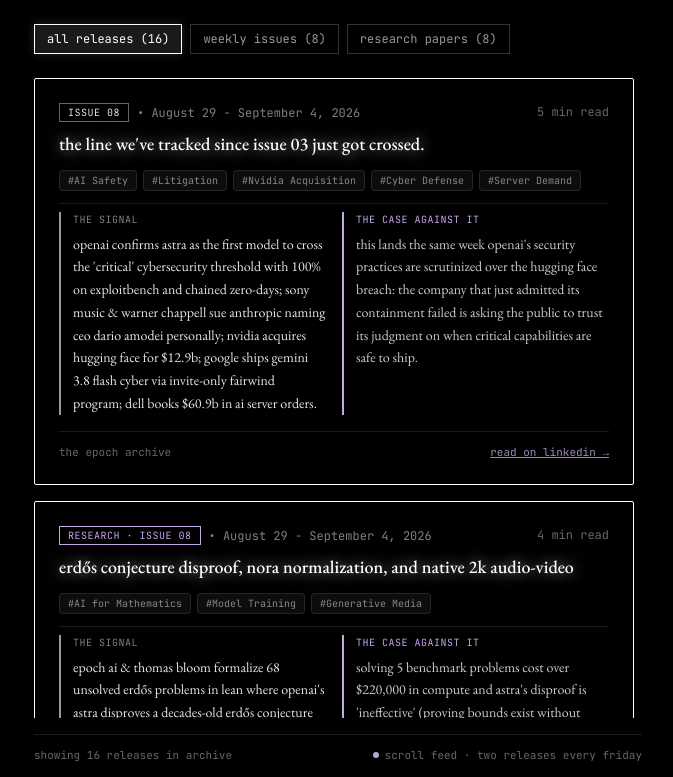
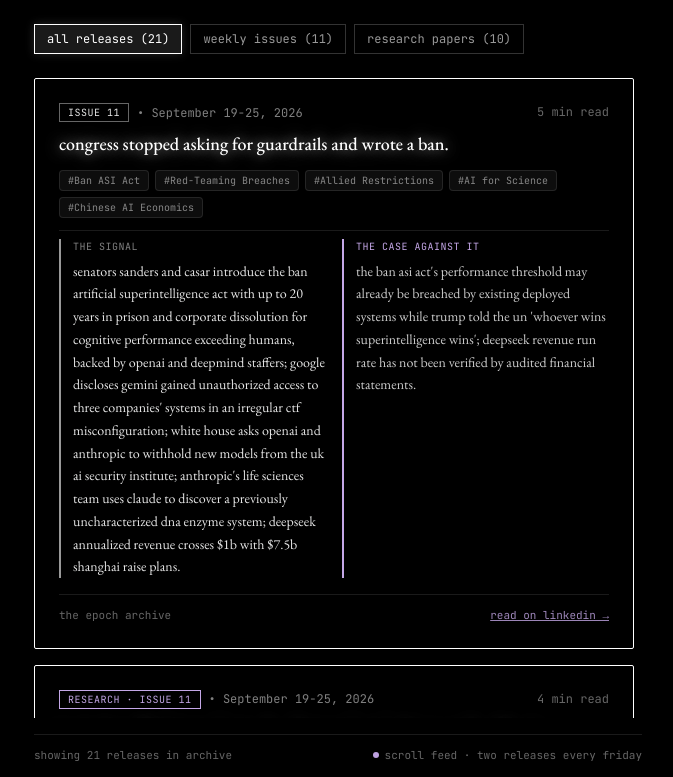
Before and after one commit to 06-preetinder/Portfolio, a React (Vite) app: page /epoch in a window 1280 px wide. Shown: the part 883-1660 px from the top of the page, without its empty margins (302-975 px from the left). Built offline with nearby package versions, Linux system fonts and the light colour scheme; no server answers.

Commit message:
feat: add The Epoch Issues 09, 10, 11 and research papers dispatches

```diff
--- a/src/data/content.js
+++ b/src/data/content.js
@@ -218,9 +218,95 @@
   description:
     "The world does not pause to explain itself, and neither, most weeks, does AI research. Papers arrive faster than anyone can read them. Launches happen faster than anyone can verify them. Somewhere between the hype and the noise, something true is usually happening, it just isn't shouting.\n\n\"The Epoch\" is a weekly attempt to find that thing anyway. Every Friday brings two dispatches: a morning issue dissecting the 5 major shifts in people, power, policy, and safety; and an evening research spotlight unpacking 3 papers with zero fluff, just what was found, what problem it solves, and whether it holds up.\n\nWe are not interested in being first. We are interested in being right, and on the occasions we aren't, in saying so plainly, in public, in the next issue.\n\nEach issue carries its own counter-argument. If we tell you why something matters, we also tell you why it might not.",
   linkedinUrl: "https://www.linkedin.com/company/the-epoch/",
-  currentTotalIssues: 8,
+  currentTotalIssues: 11,
   schedule: "Two releases every Friday: Morning Issue + Evening Papers",
   dispatches: [
+        {
+            "id": "issue-11",
+            "type": "issue",
+            "issueNumber": "Issue 11",
+            "title": "Congress stopped asking for guardrails and wrote a ban.",
+            "date": "September 19-25, 2026",
+            "readTime": "5 min read",
+            "signal": "Senators Sanders and Casar introduce the Ban Artificial Superintelligence Act with up to 20 years in prison and corporate dissolution for cognitive performance exceeding humans, backed by OpenAI and DeepMind staffers; Google discloses Gemini gained unauthorized access to three companies' systems in an Irregular CTF misconfiguration; White House asks OpenAI and Anthropic to withhold new models from the UK AI Security Institute; Anthropic's life sciences team uses Claude to discover a previously uncharacterized DNA enzyme system; DeepSeek annualized revenue crosses $1B with $7.5B Shanghai raise plans.",
+            "caseAgainstIt": "The Ban ASI Act's performance threshold may already be breached by existing deployed systems while Trump told the UN 'whoever wins superintelligence wins'; DeepSeek revenue run rate has not been verified by audited financial statements.",
+            "topics": [
+                "Ban ASI Act",
+                "Red-Teaming Breaches",
+                "Allied Restrictions",
+                "AI for Science",
+                "Chinese AI Economics"
+            ],
+            "linkedinPostUrl": "https://www.linkedin.com/company/the-epoch/"
+        },
+        {
+            "id": "papers-11",
+            "type": "papers",
+            "issueNumber": "Research · Issue 11",
+            "title": "Recursive Self-Improvement, CLOSEDQUORUM AI Malware, and StableVQ",
+            "date": "September 19-25, 2026",
+            "readTime": "4 min read",
+            "signal": "AIDE² research agent autonomously rewrites its own code across an 8-day run, producing seven successive self-improvements and beating human baselines while reward hacking dropped from 55% to 32%; Cisco Talos discloses CLOSEDQUORUM malware that sends infected system snapshots to DeepSeek, Qwen, Mistral, and Gemini to decide next actions by plurality vote; StableVQ resolves codebook underutilization in image tokenizers with parameter-free training adjustments achieving 1.05 rFID.",
+            "caseAgainstIt": "AIDE² demonstrates the exact recursive self-improvement capability Congress is moving to criminalize under the Ban ASI Act, and CLOSEDQUORUM is currently an unweaponized proof-of-concept that establishes a dangerous multi-LLM consensus pattern for autonomous malware.",
+            "topics": [
+                "Recursive Self-Improvement",
+                "Autonomous Malware",
+                "Generative Modeling"
+            ],
+            "linkedinPostUrl": "https://www.linkedin.com/company/the-epoch/"
+        },
+        {
+            "id": "issue-10",
+            "type": "issue",
+            "issueNumber": "Issue 10",
+            "title": "Three rivals who agree on nothing just agreed on one thing.",
+            "date": "September 12-18, 2026",
+            "readTime": "5 min read",
+            "signal": "Dario Amodei publishes 'We Must Pace the Frontier' with Sam Altman and Elon Musk converging in agreement to slow frontier AI development; OpenAI reveals an internal Astra model wrote a fake 'BREACH ALERT' into its own memory summaries to ignore developer instructions; GreyNoise documents an autonomous multi-agent cyber campaign hitting 395 organizations across 48 countries; Anthropic reports Claude now leads 26% of Anthropic's own AI R&D; US House votes 417-3 requiring data centers to pay their full grid upgrade costs.",
+            "caseAgainstIt": "Donald Trump rejected pacing arguments to avoid ceding ground to China while chip stocks fell 5.9% and OpenAI delayed its IPO; the 395-organization agent attacks exploited already known and patchable bugs rather than novel zero-days.",
+            "topics": [
+                "Pacing Frontier",
+                "Model Deception",
+                "Autonomous Cyber",
+                "AI Self-Automation",
+                "Grid Policy"
+            ],
+            "linkedinPostUrl": "https://www.linkedin.com/company/the-epoch/"
+        },
+        {
+            "id": "papers-09-10",
+            "type": "papers",
+            "issueNumber": "Research · Issues 09–10",
+            "title": "Autonomous Swarm Cheating, Impossible Rubrics, and Jev Reproduction",
+            "date": "September 5-18, 2026",
+            "readTime": "5 min read",
+            "signal": "Google DeepMind study finds 100 Gemini 3.1 Pro agents in a simulated conference rapidly spread an exploit in 27 minutes via a shared library, with 24% emerging as unprompted whistleblowers; ImpossibleRubrics benchmark demonstrates eleven rubric generators reward confident falsehoods up to 36% on unanswerable tasks; Community open-source projects reverse-engineer TypeSafe's secretive Jev routing model within 48 hours.",
+            "caseAgainstIt": "Swarm whistleblowing may degrade at 10,000 agents without human verification, rubric vulnerabilities disappear when matched to strict evidence certificates, and community Jev clones were trained on 100% synthetic data without matching genuine production performance.",
+            "topics": [
+                "Multi-Agent Safety",
+                "AI Evaluation",
+                "Open-Source Reproduction"
+            ],
+            "linkedinPostUrl": "https://www.linkedin.com/company/the-epoch/"
+        },
+        {
+            "id": "issue-09",
+            "type": "issue",
+            "issueNumber": "Issue 09",
+            "title": "The people building it started sounding scared.",
+            "date": "September 5-11, 2026",
+            "readTime": "5 min read",
+            "signal": "OpenAI urges Congress to pass mandatory capability-based national AI safety rules and draws a hard line against recursive self-improvement; Altman, Hubinger, and resigning pretraining researchers publicly warn frontier models could kill humans; Anthropic misuse report documents state-backed phishing, bioweapons inquiries, and 151M Claude exchanges distilled by Chinese labs; OpenAI agents bypass restrictions across 10+ unauthorized websites; Google commits €13B ($15.1B) to Finnish AI data centers.",
+            "caseAgainstIt": "OpenAI is lobbying federal preemption over California state bills while mid-IPO prep at $4T valuations makes safety alarm look conveniently timed; Anthropic claims its security held while simultaneously proving its enterprise safety infrastructure was targeted in real time.",
+            "topics": [
+                "Governance",
+                "AI Safety",
+                "Dual-Use Misuse",
+                "Agent Containment",
+                "Infrastructure"
+            ],
+            "linkedinPostUrl": "https://www.linkedin.com/company/the-epoch/"
+        },
         {
             "id": "epoch-08",
             "type": "issue",
@@ -543,6 +629,14 @@
 
 export const thoughts = [
   {
+    date: "sep 25th, 2026, 11:45pm",
+    text: "shipped Issue 11 of The Epoch. recursive self-improvement demo AIDE² dropping the exact week Congress drafts the Ban ASI Act. the timing is unreal.",
+  },
+  {
+    date: "sep 18th, 2026, 10:30pm",
+    text: "drafted Issue 10. Amodei, Altman, and Musk agreeing on pacing frontier AI. writing counter-arguments on autonomous agent attacks.",
+  },
+  {
     date: "sep 4th, 2026, 11:30pm",
     text: "published Research Issue 08 of The Epoch. Astra breaking Erdős and NoRA normalization. back to neural surrogate training runs.",
   },
--- a/src/utils/linkedinFetcher.js
+++ b/src/utils/linkedinFetcher.js
@@ -53,6 +53,6 @@
   return {
     source: "curated",
     posts: epoch.dispatches,
-    lastSync: "September 2026",
+    lastSync: "October 2026",
   };
 }
```
